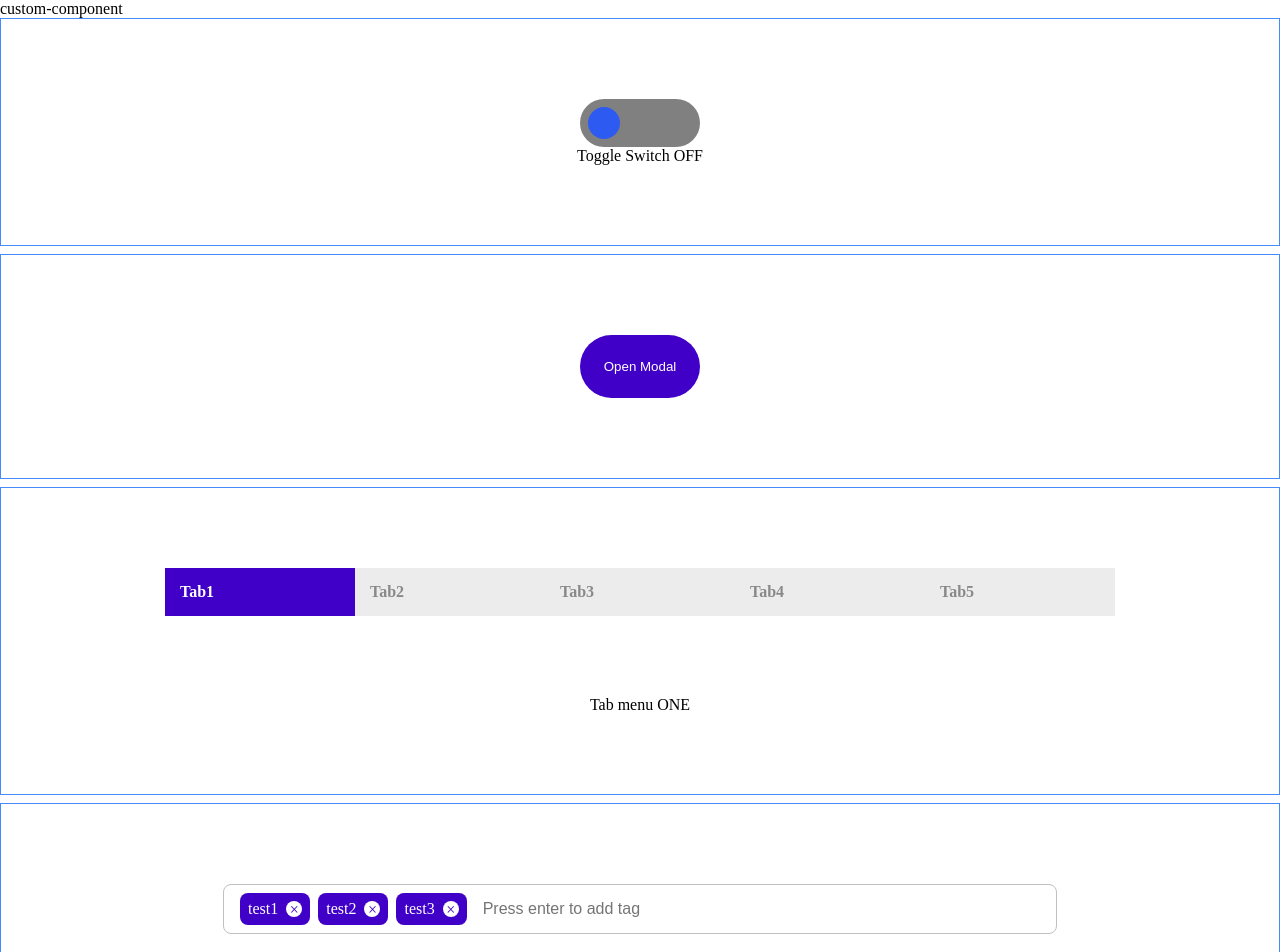
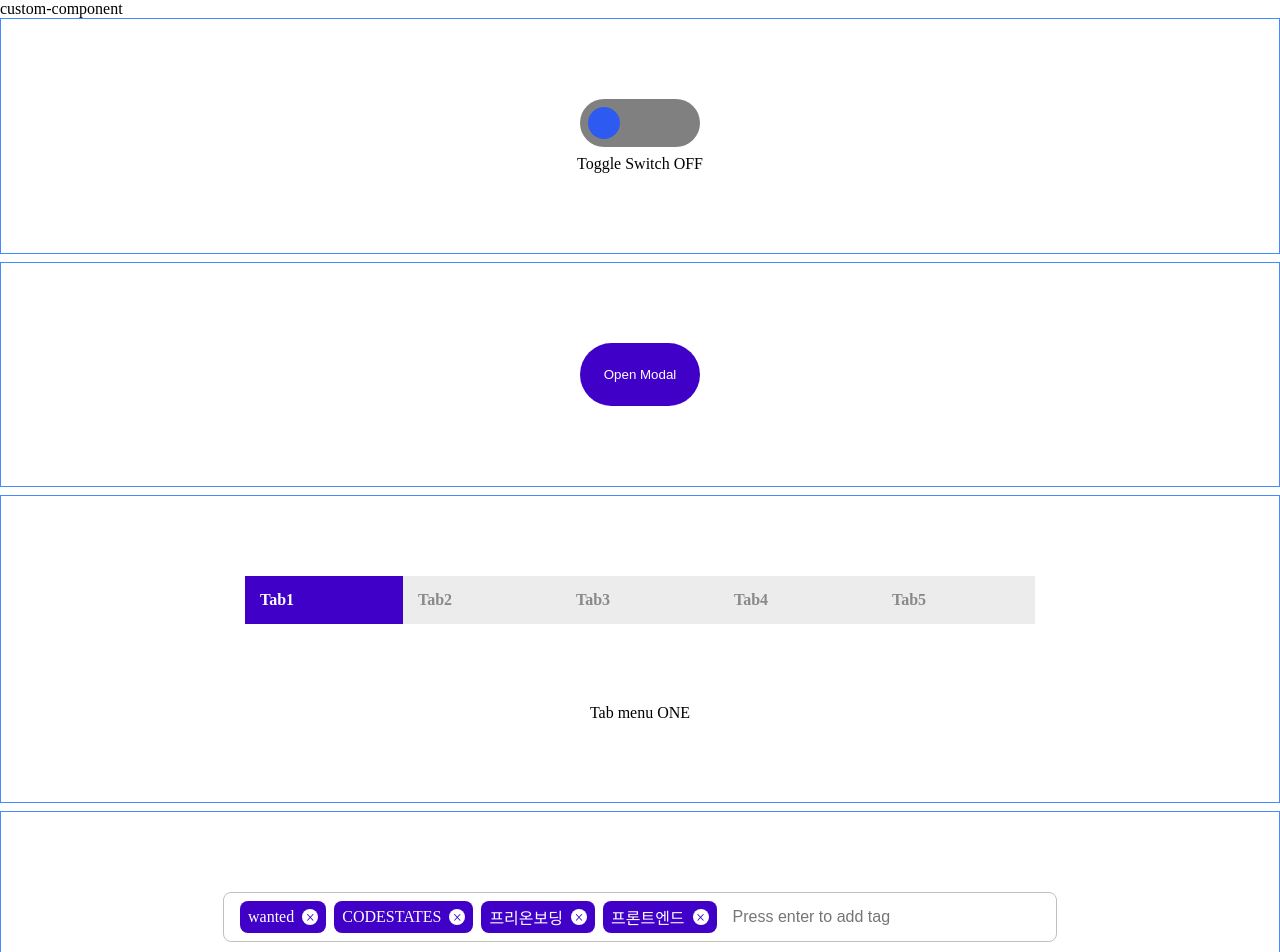
Before and after one commit to JAM-PARK/wanted_pre_onboarding, a React (Create React App) app in the folder custom-component/: page / in a window 1280 px wide. Shown: the top 952 px of the page. Built offline with nearby package versions, Linux system fonts and the light colour scheme; the HTML template or start-up script is replaced by a standard one.

Commit message:
Add : Tag featrue

```diff
--- a/custom-component/src/components/Tab.scss
+++ b/custom-component/src/components/Tab.scss
@@ -23,7 +23,7 @@
   margin: 0;
 
   .sub-menu {
-    width: 10rem;
+    width: 8rem;
     padding: 15px;
     cursor: pointer;
   }
--- a/custom-component/src/components/Tag.js
+++ b/custom-component/src/components/Tag.js
@@ -2,24 +2,39 @@ import './Tag.scss';
 import { useState } from 'react';
 
 const Tag = () => {
+  const initialTags = ['wanted', 'CODESTATES', '프리온보딩', '프론트엔드'];
+  const [tags, setTags] = useState(initialTags);
+
+  const deleteTags = (idxToDelete) => {
+    setTags(tags.filter((_, idx) => idx !== idxToDelete));
+  };
+
+  const addTags = (e) => {
+    const filteredTags = tags.filter((el) => el === e.target.value);
+    if (e.target.value !== '' && filteredTags.length === 0) {
+      setTags([...tags, e.target.value]);
+      e.target.value = '';
+    }
+  };
+
   return (
     <div className="tag-container">
       <div className="tag-input">
         <ul>
-          <li className="tag">
-            <span>test1</span>
-            <span className="tag-close-icon">&times;</span>
-          </li>
-          <li className="tag">
-            <span>test2</span>
-            <span className="tag-close-icon">&times;</span>
-          </li>
-          <li className="tag">
-            <span>test3</span>
-            <span className="tag-close-icon">&times;</span>
-          </li>
+          {tags.map((tag, idx) => (
+            <li key={idx} className="tag">
+              <span>{tag}</span>
+              <span className="tag-close-icon" onClick={() => deleteTags(idx)}>
+                &times;
+              </span>
+            </li>
+          ))}
         </ul>
-        <input type="text" placeholder="Press enter to add tag" />
+        <input
+          type="text"
+          onKeyUp={(e) => (e.key === 'Enter' ? addTags(e) : '')}
+          placeholder="Press enter to add tag"
+        />
       </div>
     </div>
   );
--- a/custom-component/src/components/Tag.scss
+++ b/custom-component/src/components/Tag.scss
@@ -12,7 +12,7 @@
 .tag-input {
   display: flex;
   width: 50rem;
-  height: 3rem;
+  height: auto;
   padding: 0 1rem;
   border: 1px solid rgb(192, 192, 192);
   border-radius: 0.5rem;
@@ -23,15 +23,18 @@
   > ul {
     display: flex;
     padding: 0;
-    margin: 0.5rem 0;
+    margin: 0.5rem 0 0 0;
+    flex-wrap: wrap;
     > .tag {
       display: flex;
       align-items: center;
       justify-content: center;
+      height: 2rem;
       padding: 0 0.5rem;
-      margin-right: 0.5rem;
+      margin: 0 0.5rem 0.5rem 0;
       border-radius: 0.5rem;
       list-style: none;
+      // 태그 색상 nth-child
       background: #4000c7;
       color: #fff;
       > .tag-close-icon {
--- a/custom-component/src/components/Toggle.scss
+++ b/custom-component/src/components/Toggle.scss
@@ -43,5 +43,6 @@
 }
 
 .desc {
+  margin-top: 0.5rem;
   text-align: center;
 }
```
